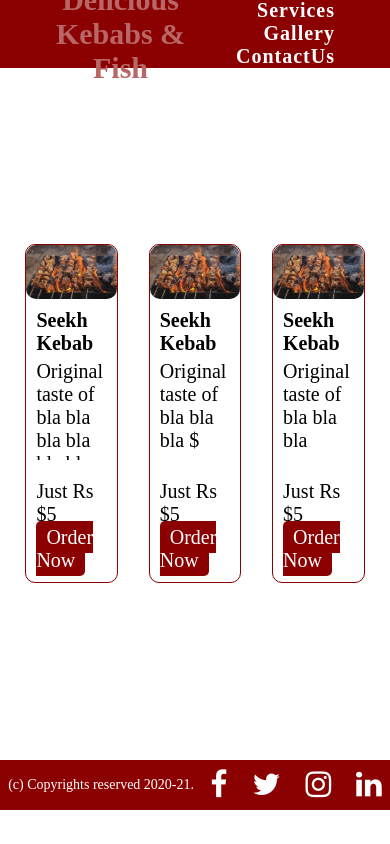
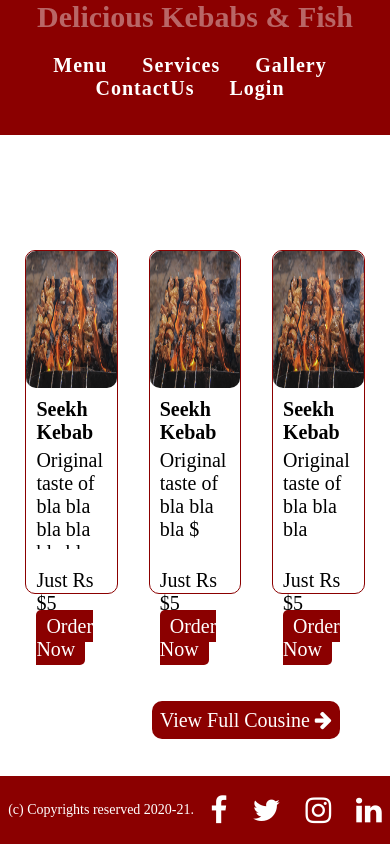
Before and after one commit to Baljinder-Buttar/delishdtc.github.io, a plain HTML site: page index.html in a window 390 px wide. Drawn offline with Linux system fonts and the light colour scheme.

Commit message:
Add files via upload

```diff
--- a/index.html
+++ b/index.html
@@ -24,7 +24,6 @@
             align-items: center;
         }
         .logoText {
-            padding-left: 50px;
             color: white;
             width: 40%;
             font-weight: bolder;
@@ -79,13 +78,12 @@
 
         section {
             display:flex; width:100%;
-            align-items: center; height:82%;
-            position: relative;
+            align-items: center; height:76%;
         }
         #myCardsSlider{
             display: flex; width: 100%; margin:10px;
             align-items: center; justify-content: space-around;
-            flex-direction: row;
+            flex-direction: row; height: 100%;
         }
         .myCard{
             width: 25%; height: 60%;
@@ -115,10 +113,25 @@
             height: 40%;
             border-radius: 10px; width: 100%;
         }
+        .fullCousine{
+            width: 100%;
+            text-align: right;
+            height: 8%;
+        }
+        .fullCousine a{
+            text-decoration: none;
+            color:white;
+            background-color: darkred;
+            padding: 8px;
+            font-size: 100%;
+            border-radius: 10px;
+            margin-right:50px;
+            margin-top:5px;
+        }
         footer {
             background-color: darkred;
             display: flex;
-            height: 50px;
+            height: 8%;
             align-items: center;
             justify-content: space-around;
         }
@@ -130,9 +143,19 @@
             font-size: 150%;
 
         }
-        @media (max-width: 1000px){
+        @media (max-width: 1024px){
+            header{height: 16%;flex-direction: column;}
             .logoText{width: 100%;}
-            .nav{display: inline;}
+            .nav{width:100%;text-align: center;}
+            section{height: 68%;}
+
+        }
+        @media (max-width: 890px){
+            header{height: 16%;flex-direction: column;}
+            .logoText{width: 100%;}
+            .nav{width:100%;text-align: center;}
+            section{height: 68%;}
+
         }
     </style>
 </head>
@@ -182,6 +205,7 @@
                 </div>
             </div>
         </div>
+
         <!-- <div class="container">
             <div class="card" style="width:300px">
                 <img class="card-img-top" src="productImages/kebabs.jpg" alt="Card image" style="width:100%">
@@ -194,6 +218,7 @@
 
         </div> -->
     </section>
+    <div class="fullCousine"><a href="">View Full Cousine <i class="fa fa-arrow-right"></i></a></div>
     <footer>
         <div class="copyright">(c) Copyrights reserved 2020-21.</div>
         <div style="word-spacing: 20px;">
```
